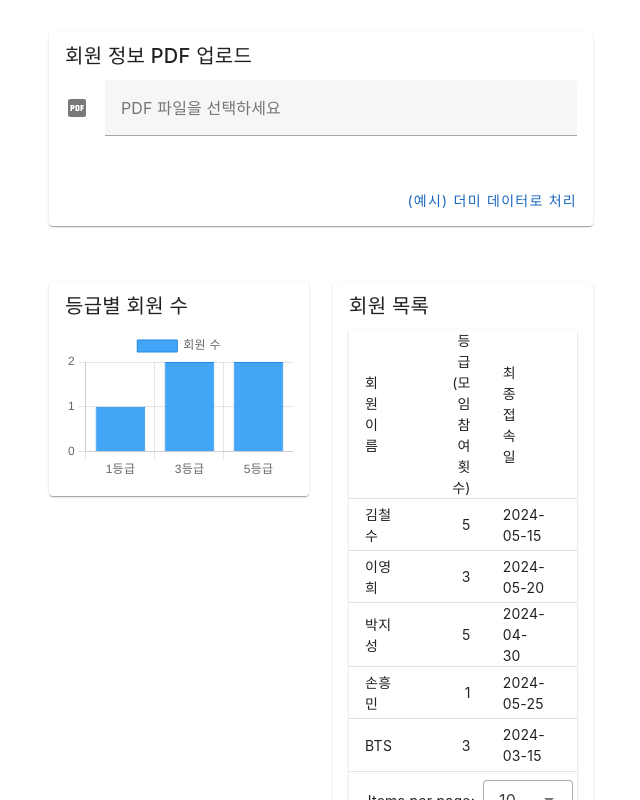
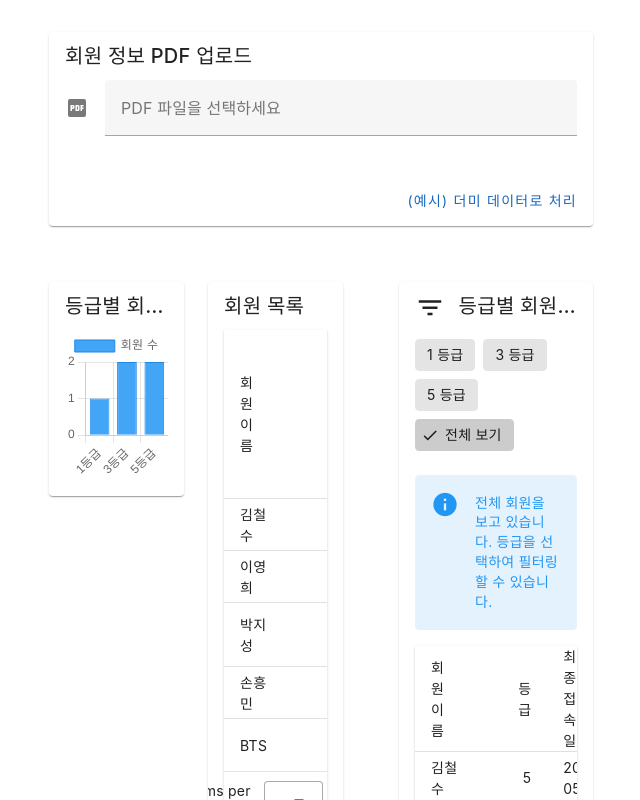
Before and after one commit to Moonhokyun/user-dashboard, a Vue app: page / in a window 1280 px wide. Both pictures are taken after a click on the button "(예시) 더미 데이터로 처리". Shown: the top 800 px of the page, without its empty margins (15-655 px from the left). Built offline with nearby package versions, Linux system fonts and the light colour scheme.

Commit message:
all component setup

```diff
--- a/src/App.vue
+++ b/src/App.vue
@@ -1,8 +1,7 @@
 <script setup>
-// import { RouterLink, RouterView } from "vue-router";
-// import HelloWorld from "./components/HelloWorld.vue";
 import FileUpload from "@/components/FileUpload.vue";
 import Dashboard from "@/components/Dashboard.vue";
+import UserInfoByType from "@/components/UserInfoByType.vue";
 </script>
 
 <template>
@@ -13,8 +12,11 @@ import Dashboard from "@/components/Dashboard.vue";
       </v-col>
     </v-row>
     <v-row>
-      <v-col cols="12">
+      <v-col cols="12" md="7">
         <Dashboard />
+      </v-col>
+      <v-col cols="12" md="5">
+        <UserInfoByType />
       </v-col>
     </v-row>
   </v-container>
--- /dev/null
+++ b/src/components/UserInfoByType.vue
@@ -0,0 +1,204 @@
+<template>
+  <v-container>
+    <v-card v-if="userStore.selectedUser" class="mb-6">
+      <v-card-title>
+        <v-icon start>mdi-account-details</v-icon>
+        회원 상세 정보
+      </v-card-title>
+      <v-list lines="two">
+        <v-list-item
+          :title="userStore.selectedUser.name"
+          subtitle="회원 이름"
+        ></v-list-item>
+        <v-divider inset></v-divider>
+        <v-list-item
+          :title="`${userStore.selectedUser.grade} 등급`"
+          subtitle="등급 (모임 참여 횟수)"
+        ></v-list-item>
+        <v-divider inset></v-divider>
+        <v-list-item
+          :title="userStore.selectedUser.lastLogin"
+          subtitle="최종 접속일"
+        ></v-list-item>
+        <v-divider inset></v-divider>
+        <v-list-item
+          :title="userStore.selectedUser.lastParticipation"
+          subtitle="최종 참여일"
+        ></v-list-item>
+        <v-divider inset></v-divider>
+        <v-list-item>
+          <v-list-item-title>자기소개 내용</v-list-item-title>
+          <v-list-item-subtitle style="white-space: pre-wrap">{{
+            userStore.selectedUser.intro
+          }}</v-list-item-subtitle>
+        </v-list-item>
+      </v-list>
+      <v-card-actions>
+        <v-spacer></v-spacer>
+        <v-btn color="primary" @click="clearSelectedUser">목록 보기</v-btn>
+      </v-card-actions>
+    </v-card>
+
+    <v-card v-else>
+      <v-card-title>
+        <v-icon start>mdi-filter-variant</v-icon>
+        등급별 회원 정보
+      </v-card-title>
+      <v-card-text>
+        <p
+          v-if="
+            userStore.users.length === 0 &&
+            !userStore.isLoading &&
+            !userStore.errorMeessage
+          "
+          class="text-center grey--text"
+        >
+          먼저 PDF 파일을 업로드하거나 예시 데이터를 로드해주세요.
+        </p>
+        <p v-if="userStore.isLoading" class="text-center grey--text">
+          데이터 로딩 중...
+        </p>
+        <p
+          v-if="userStore.errorMeessage && userStore.users.length === 0"
+          class="text-center error--text"
+        >
+          {{ userStore.errorMeessage }}
+        </p>
+
+        <v-chip-group
+          v-if="userStore.users.length > 0"
+          v-model="selectedChipGrade"
+          column
+          mandatory
+          active-class="primary--text"
+        >
+          <v-chip
+            v-for="grade in userStore.uniqueGrades"
+            :key="grade"
+            :value="grade"
+            label
+            filter
+          >
+            {{ grade }} 등급
+          </v-chip>
+          <v-chip :value="null" label filter> 전체 보기 </v-chip>
+        </v-chip-group>
+
+        <v-alert
+          v-if="selectedChipGrade !== null && actionSuggestion"
+          type="info"
+          variant="tonal"
+          class="mt-4"
+          dense
+        >
+          <v-alert-title
+            >{{ selectedChipGrade }}등급 회원 행동 제안</v-alert-title
+          >
+          {{ actionSuggestion }}
+        </v-alert>
+        <v-alert
+          v-if="selectedChipGrade === null && userStore.users.length > 0"
+          type="info"
+          variant="tonal"
+          class="mt-4"
+          dense
+        >
+          전체 회원을 보고 있습니다. 등급을 선택하여 필터링할 수 있습니다.
+        </v-alert>
+
+        <v-data-table
+          v-if="userStore.users.length > 0"
+          :headers="filteredTableHeaders"
+          :items="filteredUsersByGrade"
+          item-value="name"
+          class="elevation-1 mt-4"
+          :loading="userStore.isLoading"
+          items-per-page="5"
+        >
+          <template v-slot:loading>
+            <v-skeleton-loader type="table-row@3"></v-skeleton-loader>
+          </template>
+          <template v-slot:no-data>
+            <v-alert type="warning" prominent dense class="mt-4">
+              선택된 등급에 해당하는 회원이 없습니다.
+            </v-alert>
+          </template>
+        </v-data-table>
+      </v-card-text>
+    </v-card>
+  </v-container>
+</template>
+
+<script setup>
+import { ref, computed, watch } from "vue";
+import { useUserStore } from "@/stores/userStore";
+
+const userStore = useUserStore();
+
+// --- 등급별 뷰 (v-chip) 관련 ---
+const selectedChipGrade = ref(null); // v-chip-group의 v-model. 초기에는 전체
+
+// 선택된 칩 등급에 따라 Pinia 스토어 업데이트
+watch(selectedChipGrade, (newGrade) => {
+  userStore.setSelectedGradeForChip(newGrade);
+});
+
+// 스토어의 selectedGradeForChip이 외부에서 변경될 때 (예: 초기화) selectedChipGrade 동기화
+watch(
+  () => userStore.selectedGradeForChip,
+  (newStoreGrade) => {
+    if (selectedChipGrade.value !== newStoreGrade) {
+      selectedChipGrade.value = newStoreGrade;
+    }
+  }
+);
+
+// 등급별 행동 제안 내용
+const gradeActionSuggestions = {
+  1: "1등급 회원에게는 특별 할인 쿠폰을 제공하여 재방문을 유도해 보세요!",
+  2: "2등급 회원에게는 신규 모임 정보를 우선적으로 안내해 보세요.",
+  3: "3등급 회원에게는 관심사 기반 맞춤형 콘텐츠를 추천해 보세요.",
+  4: "4등급 회원에게는 참여 독려 메시지와 함께 작은 혜택을 제공하는 것을 고려해 보세요.",
+  5: "5등급 회원에게는 환영 메시지와 함께 첫 모임 참여를 위한 가이드를 제공해 주세요.",
+  // 필요에 따라 더 많은 등급과 제안을 추가할 수 있습니다.
+};
+
+const actionSuggestion = computed(() => {
+  return selectedChipGrade.value
+    ? gradeActionSuggestions[selectedChipGrade.value] ||
+        "해당 등급에 대한 제안이 아직 없습니다."
+    : "";
+});
+
+// 필터링된 테이블 헤더
+const filteredTableHeaders = ref([
+  { title: "회원 이름", key: "name", align: "start" },
+  { title: "등급", key: "grade", align: "end" },
+  { title: "최종 접속일", key: "lastLogin", align: "start" },
+  { title: "최종 참여일", key: "lastParticipation", align: "start" },
+]);
+
+// Pinia 스토어의 usersBySelectedGrade 게터를 사용하여 필터링된 사용자 목록 가져오기
+const filteredUsersByGrade = computed(() => userStore.usersBySelectedGrade);
+
+// --- 선택된 회원 상세 정보 관련 ---
+function clearSelectedUser() {
+  userStore.setSelectedUser(null); // 선택된 사용자 정보 초기화
+  // userStore.setSelectedGradeForChip(null); // 등급 필터도 초기화 할 수 있음 (선택사항)
+}
+
+// 컴포넌트가 마운트될 때 selectedChipGrade를 스토어의 selectedGradeForChip 값으로 초기화
+// (예: 페이지 새로고침 후에도 이전 선택 유지 - Pinia persist 플러그인 사용 시 더 효과적)
+if (userStore.selectedGradeForChip !== null) {
+  selectedChipGrade.value = userStore.selectedGradeForChip;
+}
+</script>
+
+<style scoped>
+.v-card {
+  margin-bottom: 16px;
+}
+.v-list-item-subtitle {
+  white-space: pre-wrap; /* 자기소개 줄바꿈 적용 */
+}
+</style>
```
